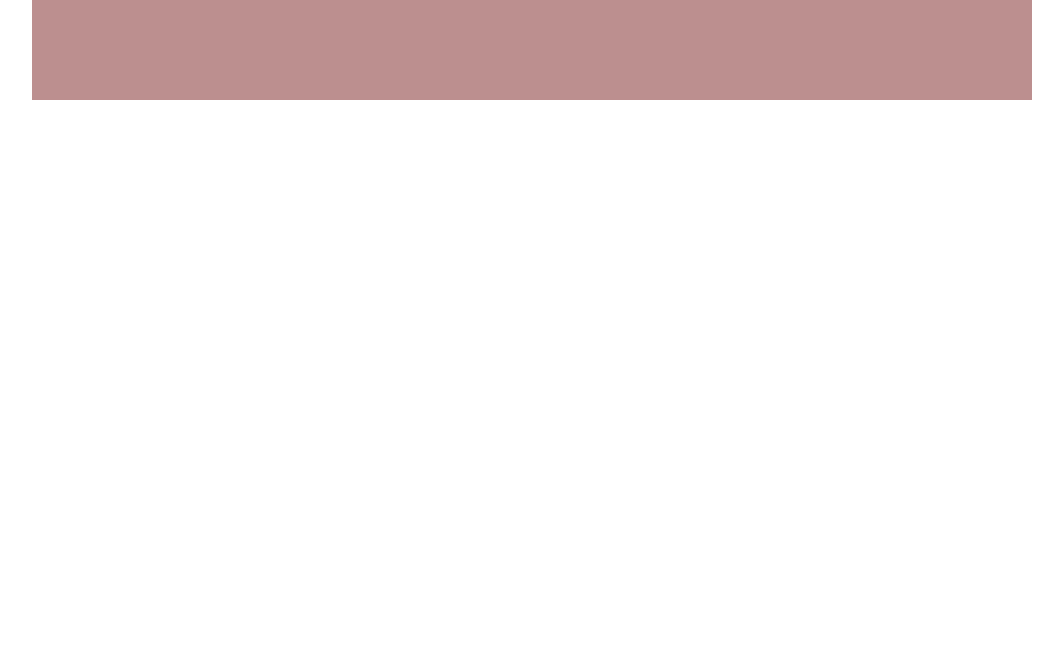
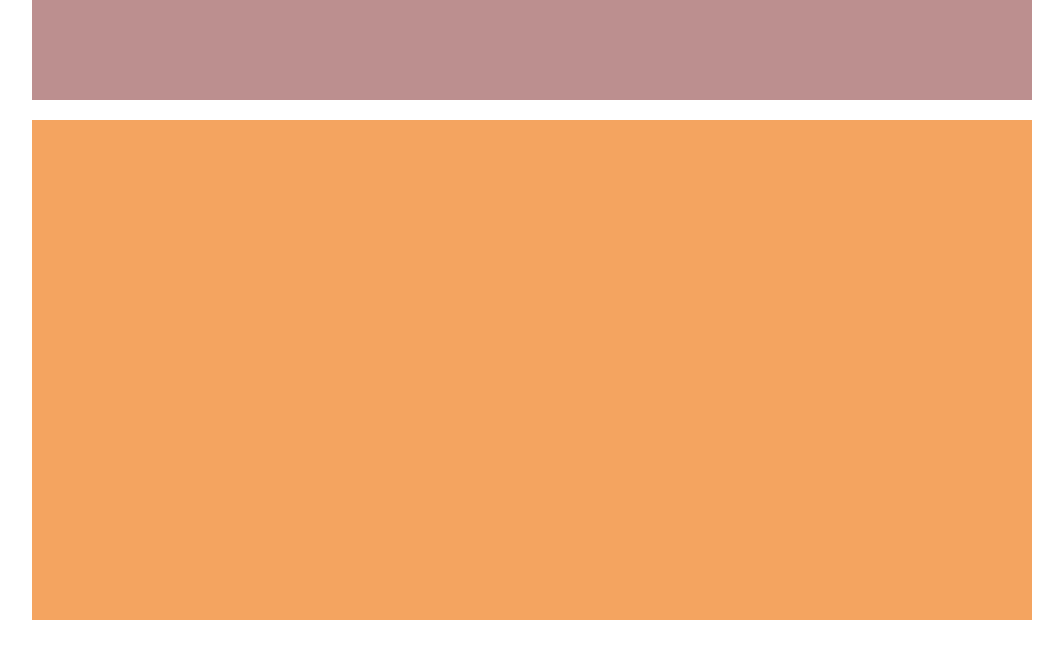
Before and after one commit to daniele-pipino/htmlcss-struttura-wp, a plain HTML site: page index.html in a window 1280 px wide. Shown: the whole page, without its empty margins (108-1171 px from the left). Drawn offline with Linux system fonts and the light colour scheme.

Commit message:
first main section completata

```diff
--- a/css/style.css
+++ b/css/style.css
@@ -23,13 +23,13 @@ body{
 }
 /* main */
 
-/* #maincontent{
+#maincontent{
     height: 500px;
     background-color: sandybrown;
     margin-bottom: 20px;
 }
 
-#sectionheader{
+/* #sectionheader{
     height: 50px;
     background-color: dodgerblue;
     margin-bottom: 20px
--- a/index.html
+++ b/index.html
@@ -17,11 +17,13 @@
 
     <!-- main -->
 
-    <!-- <main>
+    <main>
+
         <div id="maincontent">
 
         </div>
-        <section>
+
+        <!-- <section>
             <div id="sectionheader"></div>
             <div class="floatconteiner">
 
@@ -30,8 +32,9 @@
                 <div class="sidebar float"></div>
 
             </div>
-        </section>
-    </main> -->
+        </section> -->
+
+    </main>
 
     <!-- footer -->
 
```
